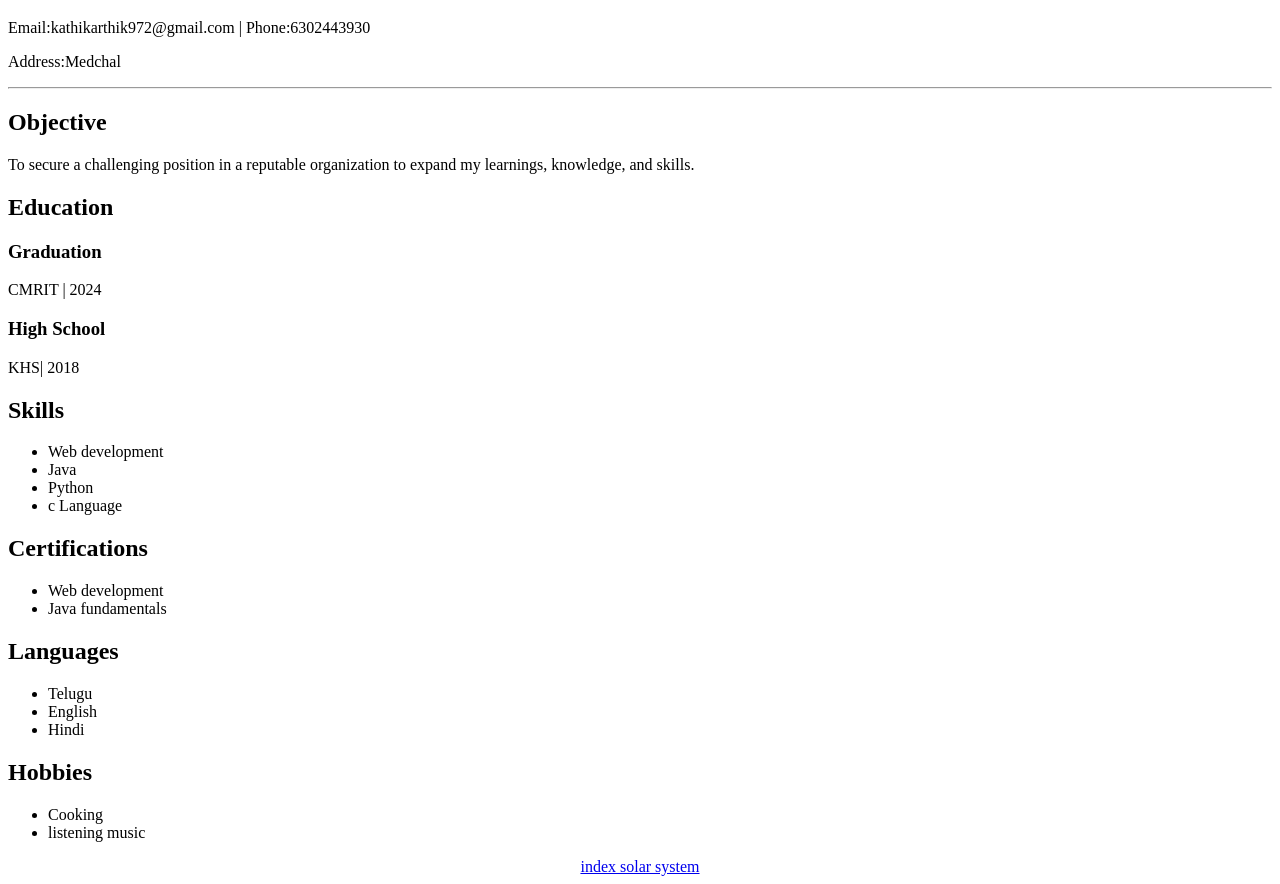
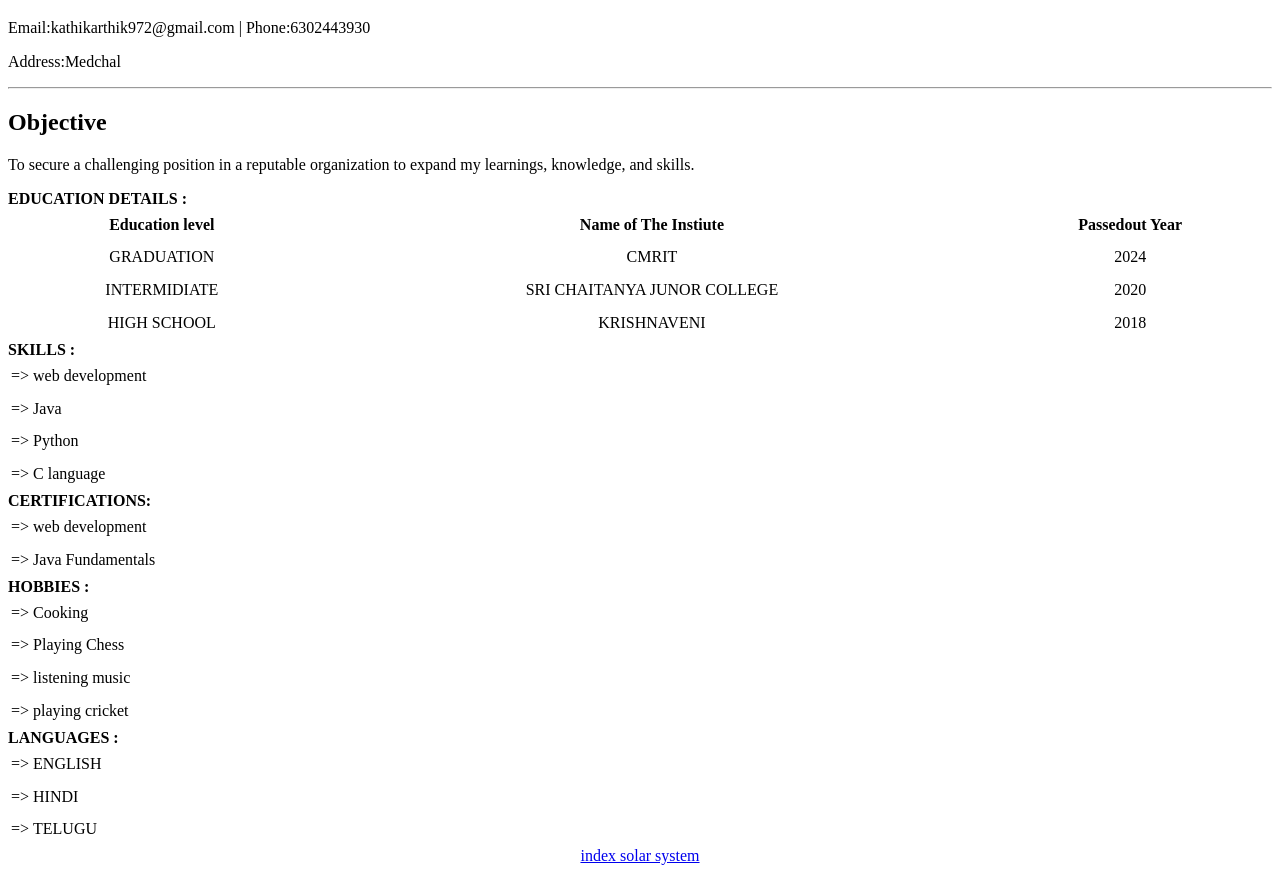
Before and after one commit to 20r01a6624/HTMLPROJECT-VECTOR-, a plain HTML site: page resume.html in a window 1280 px wide. Shown: the part 61-945 px from the top of the page. Drawn offline with Linux system fonts and the light colour scheme.

Commit message:
Add files via upload

```diff
--- a/resume.html
+++ b/resume.html
@@ -25,47 +25,68 @@
 
 
     <section>
-        <h2>Education</h2>
-        <h3>Graduation</h3>
-        <p>CMRIT | 2024</p>
+        <table style="line-height: 1.8;" width="100%">
+              <thead> <b>EDUCATION DETAILS  :  </b><thead>
+             <tr>
+                <th>Education level </th>
+                <th>Name of The Instiute</th>
+                <th>Passedout Year </th>
+             </tr>
+             <tr style="text-align:center;">
+                <td>GRADUATION</td>
+                <td>CMRIT</td>
+                <td>2024 </td>
+             </tr>
+             <tr style="text-align:center;">
+                <td>INTERMIDIATE </td>
+                <td>SRI CHAITANYA JUNOR COLLEGE</td>
+                <td>2020 </td>
+             </tr>
+             <tr style="text-align:center;">
+                <td>HIGH SCHOOL</td>
+                <td>KRISHNAVENI</td>
+                <td>2018 </td>
+             </tr>
 
-        <h3>High School</h3>
-        <p>KHS| 2018</p>
     </section>
 
     <section>
-        <h2>Skills</h2>
-        <ul>
-            <li>Web development</li>
-            <li>Java</li>
-            <li>Python</li>
-            <li>c Language</li>
-        </ul>
+        <table style="line-height: 1.8;">
+                <thead> <b>SKILLS  :</b><thead>
+                     <tr> <td>=> </td> <td>web development </td> </tr>
+                     <tr> <td>=> </td> <td>Java </td> </tr>
+                     <tr> <td>=> </td> <td>Python</td> </tr>
+                     <tr> <td>=> </td> <td>C language</td> </tr>
+                </table>
     </section>
 
     <section>
-        <h2>Certifications</h2>
-        <ul>
-            <li>Web development</li>
-            <li>Java fundamentals</li>
-        </ul>
+        <table style="line-height: 1.8;">
+            <thead> <b>CERTIFICATIONS:</b><thead>
+                 <tr> <td>=> </td> <td>web development </td> </tr>
+                 <tr> <td>=> </td> <td>Java Fundamentals</td> </tr>
+
+            </table>
     </section>
 
     <section>
-        <h2>Languages</h2>
-        <ul>
-            <li>Telugu</li>
-            <li>English</li>
-            <li>Hindi</li>
-        </ul>
+        <table style="line-height: 1.8;">
+            <thead> <b>HOBBIES :</b><thead>
+                 <tr> <td>=> </td> <td>Cooking </td> </tr>
+                 <tr> <td>=> </td> <td>Playing Chess</td> </tr>
+                 <tr> <td>=> </td> <td>listening music</td> </tr>
+                 <tr> <td>=> </td> <td>playing cricket</td> </tr>
+            </table>
     </section>
 
     <section>
-        <h2>Hobbies</h2>
-        <ul>
-            <li>Cooking</li>
-            <li>listening music</li>
-        </ul>
+        <table style="line-height: 1.8;">
+            <thead> <b>LANGUAGES  :</b><thead>
+                 <tr> <td>=> </td> <td>ENGLISH </td> </tr>
+                 <tr> <td>=> </td> <td>HINDI </td> </tr>
+                 <tr> <td>=> </td> <td>TELUGU</td> </tr>
+
+            </table>
     </section>
 
     <footer style="text-align: center;">
```
Also changed, not shown: solarsystem.html (+1 -1 lines).
